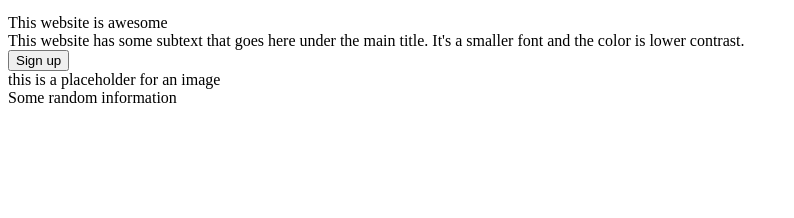
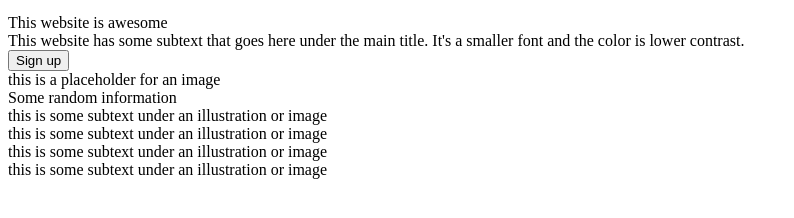
Before and after one commit to Hando28/landing-page, a plain HTML site: page index.html in a window 1280 px wide. Shown: the part 98-316 px from the top of the page, without its empty margins (0-794 px from the left). Drawn offline with Linux system fonts and the light colour scheme.

Commit message:
create info classes and nest them within the square elements

```diff
--- a/index.html
+++ b/index.html
@@ -30,7 +30,17 @@
 
     <div class="container-2">
         <div class="info-header">Some random information</div>
-        <div class="squares"></div>
+        <div class="squares">
+            <div class="square1"></div>
+                <div class="info">this is some subtext under an illustration or image</div>
+            <div class="square2"></div>
+                <div class="info">this is some subtext under an illustration or image</div>
+            <div class="square3"></div>
+                <div class="info">this is some subtext under an illustration or image</div>
+            <div class="square4"></div>
+                <div class="info">this is some subtext under an illustration or image</div>
+        </div>
+
     </div>
 </body>
 </html>
```
